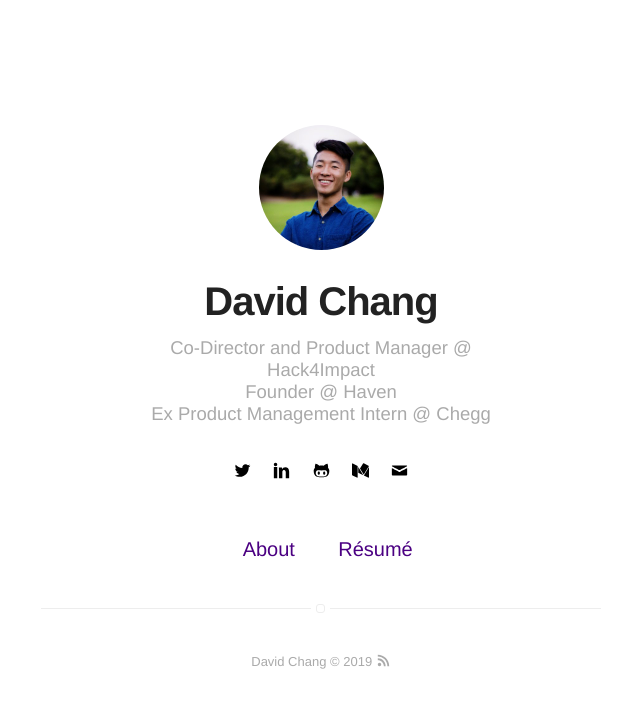
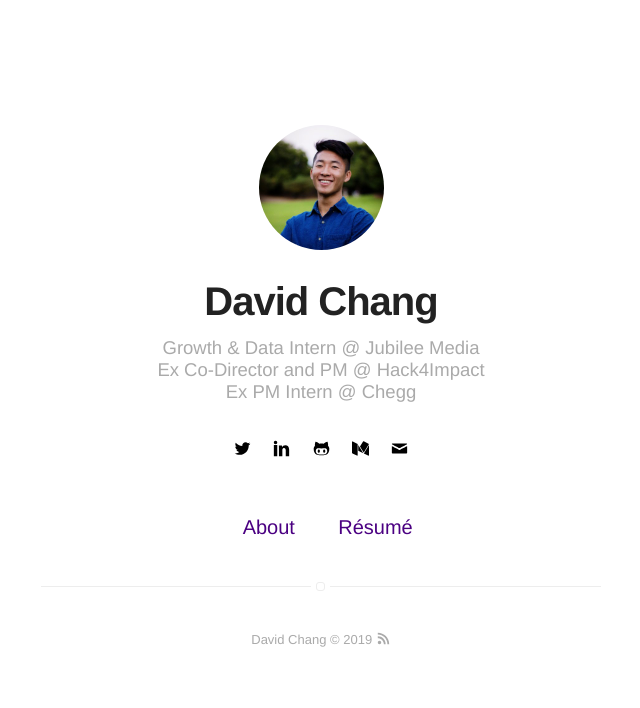
Before and after one commit to andyaustinchai/andyaustinchai.github.io, a Jekyll site: the page built from index.html, in a window 1280 px wide. Shown: the top 708 px of the page, without its empty margins (319-959 px from the left). Built offline with Jekyll 4.4.1, drawn with Linux system fonts in a browser that asks for light colours.

Commit message:
Update Resume and Title

```diff
--- a/_config.yml
+++ b/_config.yml
@@ -1,6 +1,6 @@
 # main text of home
 name: David Chang
-bio: Co-Director and Product Manager @ Hack4Impact <br> Founder @ Haven <br> Ex Product Management Intern @ Chegg
+bio: Growth & Data Intern @ Jubilee Media <br> Ex Co-Director and PM @ Hack4Impact <br> Ex PM Intern @ Chegg
 
 # twitter summary info
 # description: A blog about technology and stuff related
```
Also changed, not shown: 1 other file.
